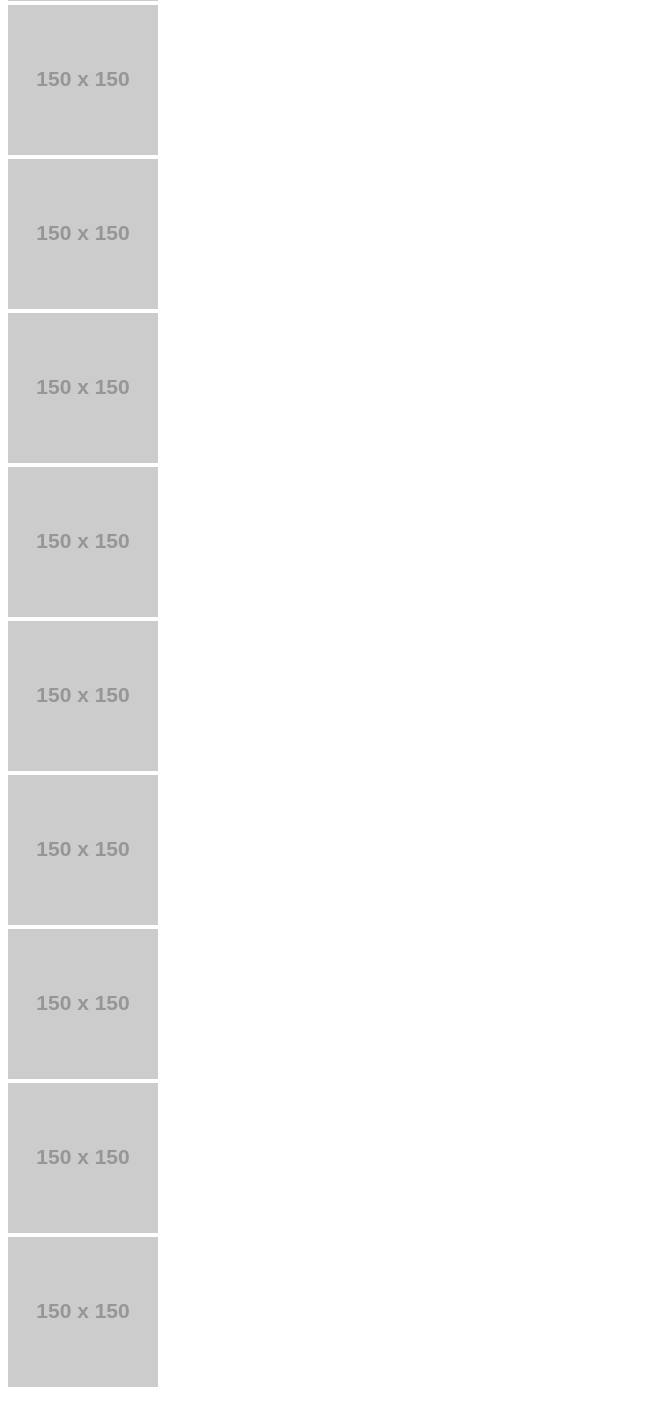
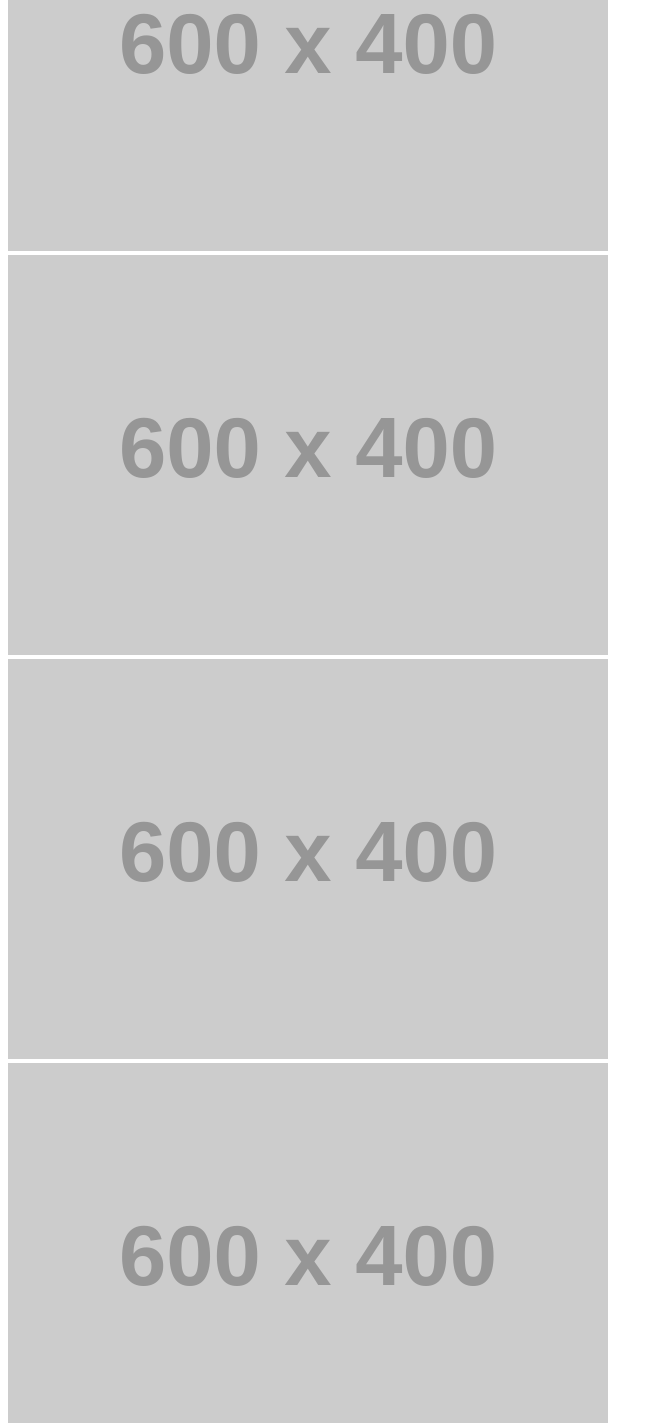
Before and after one commit to Tokamp4/Group5, a plain HTML site: page gallery.html in a window 1280 px wide. Shown: the part 157-1580 px from the top of the page, without its empty margins (0-663 px from the left). Before the commit the page ends 1556 px from the top, so only its background shows below. Drawn offline with Linux system fonts and the light colour scheme; placeholder pictures from the web are drawn by us.

Commit message:
changed link from the image

```diff
--- a/gallery.html
+++ b/gallery.html
@@ -8,16 +8,16 @@
 <body>
     <div class="grid-container">
         <!-- Replace "https://via.placeholder.com/150" with your image URLs -->
-        <div class="grid-item"><img src="https://via.placeholder.com/150" alt="Image 1"></div>
-        <div class="grid-item"><img src="https://via.placeholder.com/150" alt="Image 2"></div>
-        <div class="grid-item"><img src="https://via.placeholder.com/150" alt="Image 3"></div>
-        <div class="grid-item"><img src="https://via.placeholder.com/150" alt="Image 4"></div>
-        <div class="grid-item"><img src="https://via.placeholder.com/150" alt="Image 5"></div>
-        <div class="grid-item"><img src="https://via.placeholder.com/150" alt="Image 6"></div>
-        <div class="grid-item"><img src="https://via.placeholder.com/150" alt="Image 7"></div>
-        <div class="grid-item"><img src="https://via.placeholder.com/150" alt="Image 8"></div>
-        <div class="grid-item"><img src="https://via.placeholder.com/150" alt="Image 9"></div>
-        <div class="grid-item"><img src="https://via.placeholder.com/150" alt="Image 10"></div>
+        <div class="grid-item"><img src="https://fakeimg.pl/600x400" alt="Image 1"></div>
+        <div class="grid-item"><img src="https://fakeimg.pl/600x400" alt="Image 2"></div>
+        <div class="grid-item"><img src="https://fakeimg.pl/600x400" alt="Image 3"></div>
+        <div class="grid-item"><img src="https://fakeimg.pl/600x400" alt="Image 4"></div>
+        <div class="grid-item"><img src="https://fakeimg.pl/600x400" alt="Image 5"></div>
+        <div class="grid-item"><img src="https://fakeimg.pl/600x400" alt="Image 6"></div>
+        <div class="grid-item"><img src="https://fakeimg.pl/600x400" alt="Image 7"></div>
+        <div class="grid-item"><img src="https://fakeimg.pl/600x400" alt="Image 8"></div>
+        <div class="grid-item"><img src="https://fakeimg.pl/600x400" alt="Image 9"></div>
+        <div class="grid-item"><img src="https://fakeimg.pl/600x400" alt="Image 10"></div>
     </div>
 </body>
 </html>
```
